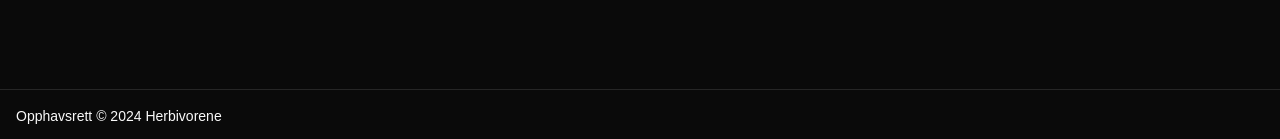
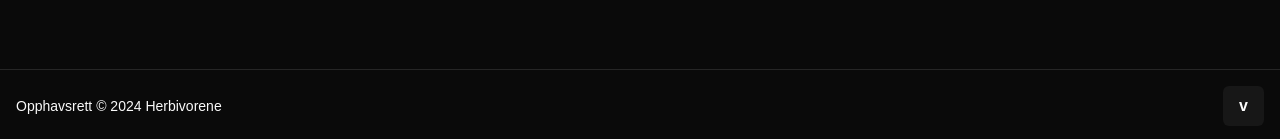
Before and after one commit to 0herm/honeybee, a Next.js app: page / in a window 1280 px wide. Shown: the part 658-797 px from the top of the page. Built offline with nearby package versions, Linux system fonts and the light colour scheme; no server answers; the database is empty.

Commit message:
added version to footer

```diff
--- a/next.config.ts
+++ b/next.config.ts
@@ -1,6 +1,9 @@
 import type { NextConfig } from "next";
 
 const nextConfig: NextConfig = {
+    env: {
+        NEXT_PUBLIC_VERSION: process.env.npm_package_version,
+    },
     images: {
         remotePatterns: [
         {
--- a/package.json
+++ b/package.json
@@ -1,9 +1,9 @@
 {
   "name": "herbivorene",
-  "version": "0.1.0",
+  "version": "1.0.0",
   "private": true,
   "scripts": {
-    "dev": "next dev --turbopack -p 8081",
+    "dev": "next dev --turbopack -p 8080",
     "build": "next build",
     "start": "next start -p 8081",
     "lint": "next lint"
--- a/src/components/footer/footer.tsx
+++ b/src/components/footer/footer.tsx
@@ -1,8 +1,11 @@
 export default function Footer() {
 
-	return (
-		<div className="flex flex-row items-center w-full p-4">
+    const version = process.env.NEXT_PUBLIC_VERSION
+
+    return (
+        <div className="flex flex-row items-center w-full p-4">
             <p className="text-sm">Opphavsrett © {new Date().getFullYear()} Herbivorene</p>
-		</div>
-	)
+            <p className="ml-auto bg-primary-foreground p-[0.5rem_1rem] rounded-md font-semibold">v{version}</p>
+        </div>
+    )
 }
```
Also changed, not shown: 1 other file (tests, documents, lock files or other folders).
